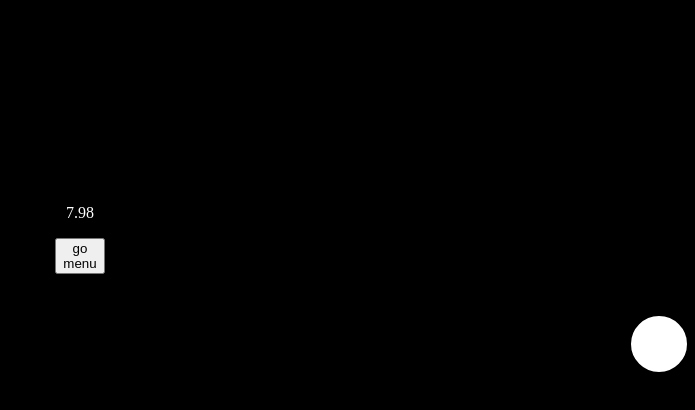
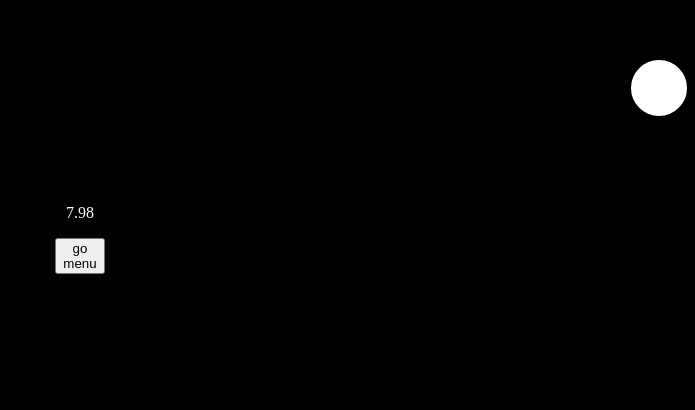
Before and after one commit to Lefentome38/TP_PWA_kill_div_Thomas, a React (Vite) app: page /plateau_jeux in a window 1280 px wide. Shown: the part 196-606 px from the top of the page, without its empty margins (585-1280 px from the left). Built offline with nearby package versions, Linux system fonts and the light colour scheme.

Commit message:
test de la vibration

```diff
--- a/src/route_page/Plateau_jeux.tsx
+++ b/src/route_page/Plateau_jeux.tsx
@@ -1,7 +1,7 @@
 import { useCallback, useEffect, useState } from "react"
 import { useNavigate } from "react-router-dom"
-import Kill_div from "../composants/Kill_div"
 
+const son = new Audio("/sound-effects-sonic-rings.mp3")
 const son_attante = new Audio("/musique-dattente.mp3")
 
 function Plateau_jeux() {
@@ -10,10 +10,26 @@ function Plateau_jeux() {
   const [score,SetScore] = useState<number>()
   const [timer,SetTimer] = useState<number>()
   const [ping,SetPing] = useState<number>()
+  const [point,Setpoint] = useState<number>(1) // !!!
+  const [random_top,SetRandom_top] = useState(Math.floor(Math.random()*41).toString())
+  const [random_left,SetRandom_left] = useState(Math.floor(Math.random()*101).toString())
 
-  const recup_value = (value:number) =>{
-    SetScore(value)
+  const ajout_point = useCallback(() => {
+  son.play()
+  SetRandom_top(Math.floor(Math.random()*41).toString())
+  SetRandom_left(Math.floor(Math.random()*101).toString())
+
+  if (point===10) {
+    son_attante.currentTime = 0
+    son_attante.pause()
+    navig("/end/" + (timer ? (Date.now()-timer) / 1000:0).toString())
+  }else{
+    navigator.vibrate(200)
+    Setpoint(point+1)
+    SetScore(point)
+    son.currentTime = 0
   }
+  },[random_top, random_left, point])
 
   son_attante.play()
 
@@ -38,7 +54,7 @@ function Plateau_jeux() {
     <>
       <div className="div_plateau_jeu">
 
-        <Kill_div Timer={(timer ? (Date.now()-timer) / 1000:0).toString()} resultat_point={(value) => recup_value(value)}/>
+        <div onClick={ajout_point} className="kill_div" style={{marginTop: random_top+"%", marginLeft: random_left+"%"}}></div>
 
         <div className="div_navig_start">
 
```
